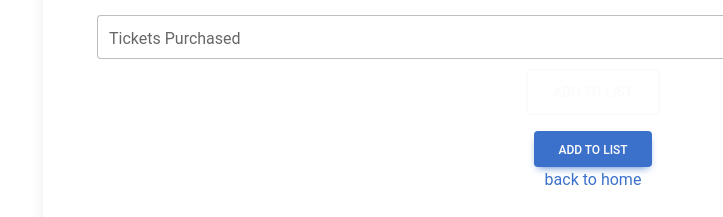
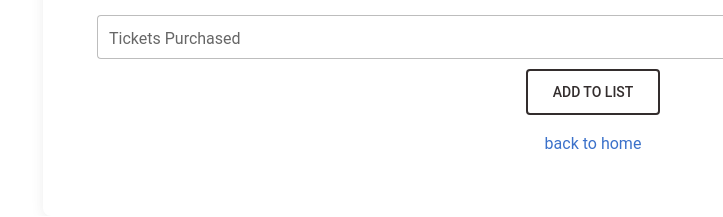
Before and after one commit to amgallo1213/Future_Concerts, a React (Create React App) app in the folder client/: page /concerts/create in a window 1280 px wide. Shown: the part 1124-1341 px from the top of the page, without its empty margins (557-1280 px from the left). Built offline with nearby package versions, Linux system fonts and the light colour scheme.

Commit message:
solved problem where could not create concert

```diff
--- a/client/src/components/AddConcert.js
+++ b/client/src/components/AddConcert.js
@@ -62,13 +62,13 @@ return(
                                             {errors.ticketsPurchased?.message}
                                         </div>
                                         <div>
-                                        <button className="btn btn-outline-light btn-lg " >Add to List</button>
+                                            <button className="btn btn-outline-dark btn-lg " type="submit">Add to List</button>
                                         </div>
                                     </div>
                                 </div>
                             </form>
                     </MDBCardText>
-                <MDBBtn type="submit">Add to List</MDBBtn>
+                    {/* <MDBBtn type="submit">Add to List</MDBBtn> */}
                     <p><Link to={"/home"} class="Home-Link">back to home</Link></p>
                 </MDBCardBody>
                 </MDBCard>
```
Also changed, not shown: 1 other file (tests, documents, lock files or other folders). Lines whose indentation alone changed are shown as unchanged.
